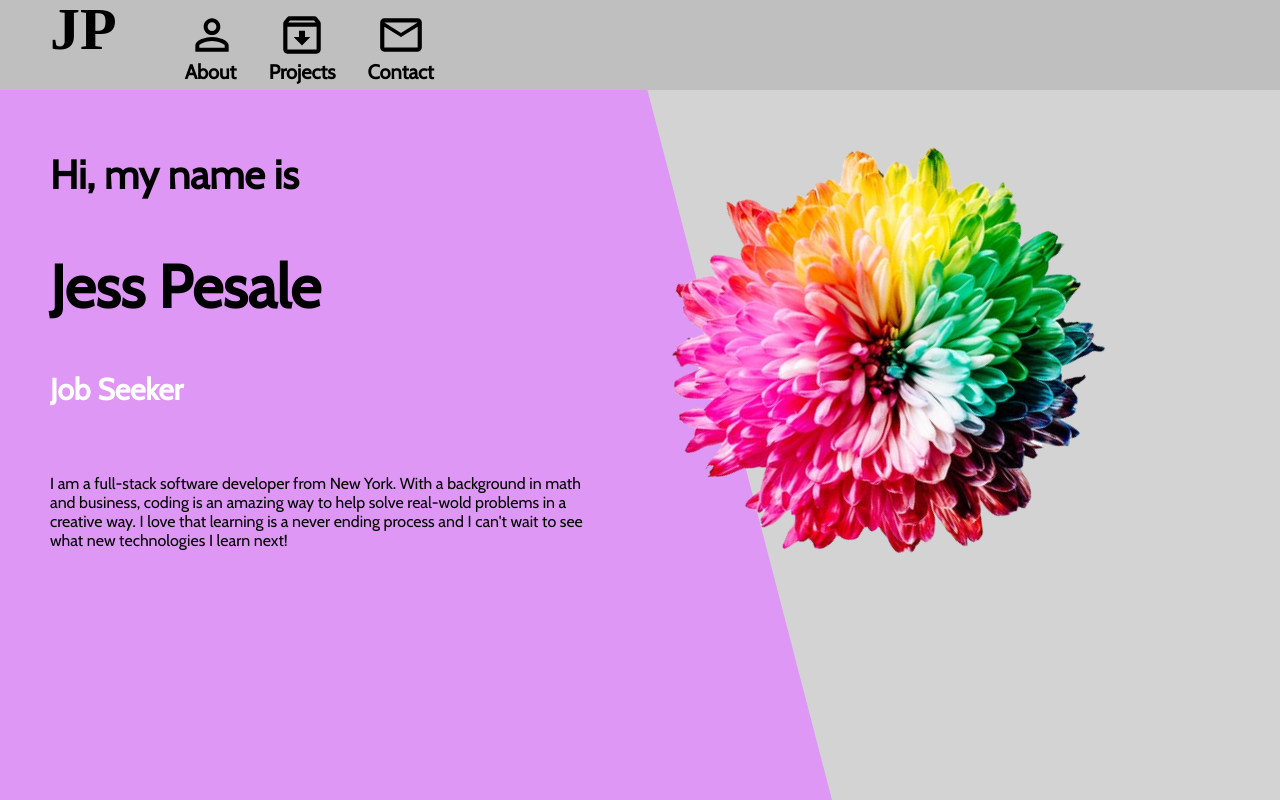
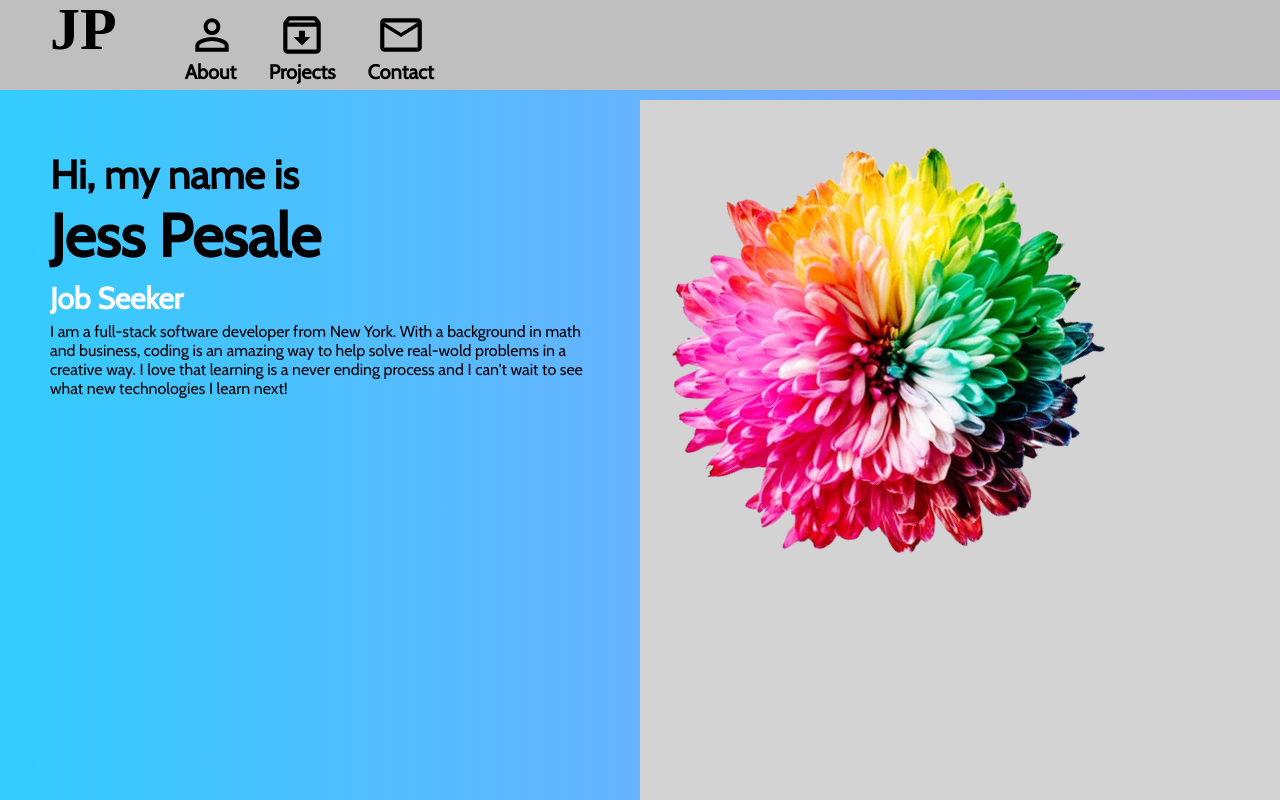
Before and after one commit to jesspesale/portfolio-site, a React (Create React App) app: page / in a window 1280 px wide. Shown: the top 800 px of the page. Built offline with nearby package versions, Linux system fonts and the light colour scheme.

Commit message:
working on fixing the background color

```diff
--- a/src/App.css
+++ b/src/App.css
@@ -1,11 +1,13 @@
 *{
   margin: 0;
   padding: 0;
+  /* background: linear-gradient(to right, #33ccff 0%, #9999ff 100%); */
 }
 
 .app {
   font-family: 'Cabin', sans-serif;
-  background-color: lightgray;
+  /* background-color: lightgray; */
+  background: linear-gradient(to right, #33ccff 0%, #9999ff 100%);
   scroll-behavior: smooth;
 }
 
--- a/src/App.js
+++ b/src/App.js
@@ -9,7 +9,7 @@ import PortfolioContainer from './components/PortfolioContainer';
 function App() {
   return (
     <div className="app">
-        <PortfolioContainer/>
+        <PortfolioContainer />
         {/* <Navbar sticky="top" /> */}
     </div>
   );
--- a/src/components/Navbar/Navbar.css
+++ b/src/components/Navbar/Navbar.css
@@ -3,7 +3,7 @@
     height: 90px;
     background-color: rgb(192, 191, 191);
     position:fixed;
-    z-index: 4;
+    z-index: 5;
     /* top: 0; */
 }
 
--- a/src/components/PortfolioContainer.js
+++ b/src/components/PortfolioContainer.js
@@ -11,8 +11,6 @@ export default function PortfolioContainer() {
 
   const renderPage = () => {
     switch (currentPage) {
-    //   case "intro":
-    //     return <Intro />
       case "about":
         return <About />
 
@@ -30,11 +28,11 @@ export default function PortfolioContainer() {
     }
   }
 
-//   const handlePageChange = (page) => setCurrentPage(page)
 
   return (
     <div>
         <Navbar setCurrentPage={setCurrentPage}/>
+        <div></div>
       {/* <Navbar handlePageChange={handlePageChange} currentPage={currentPage} /> */}
       {renderPage()}
     </div>
--- a/src/components/about/About.js
+++ b/src/components/about/About.js
@@ -6,19 +6,19 @@ const About = () => {
       <div>
         <h2 className="a-title">About Me</h2>
       </div>
-      <div className="about">
+      {/* <div className="about">
         <div className="a-left">
           <div className="a-card-bg"></div>
-          <div className="a-card">
+          <div className="a-card"> */}
             <p className="a-text">
               Work out, go for a run, kickboxing, listen to music and podcasts!
             </p>
-          </div>
+          {/* </div>
         </div>
         <div className="a-right">
           <div className="a-bg"></div>
         </div>
-      </div>
+      </div> */}
     </div>
   );
 };
--- a/src/components/about/about.css
+++ b/src/components/about/about.css
@@ -3,6 +3,8 @@
   margin-top: 50px;
   display: flex;
   align-items: center;
+  /* z-index: 3; */
+  background-color: linear-gradient(to right, #33ccff 0%, #9999ff 100%);
 }
 
 .a-left{
@@ -11,6 +13,7 @@
   align-items: center;
   justify-content: center;
   /* position: relative; */
+  background: linear-gradient(to right, #33ccff 0%, #9999ff 100%);
   height: 100%;
 }
 
--- a/src/components/intro/Intro.js
+++ b/src/components/intro/Intro.js
@@ -9,10 +9,12 @@ const Intro = () => {
       <div>
         <div className="intro" id="intro">
           <div className="left-color">
-            <div className="i-bg"></div>
+            {/* <div className="i-bg"></div> */}
             <div className="i-left-wrapper">
+
               <h2 className="i-intro">Hi, my name is</h2>
               <h2 className="i-name"> Jess Pesale</h2>
+
               <div className="i-title">
                 <div className="i-title-wrapper">
                   <div className="i-title-item">Software Engineer</div>
@@ -20,6 +22,7 @@ const Intro = () => {
                   <div className="i-title-item">Job Seeker</div>
                 </div>
               </div>
+
               <p className="i-description">
                 I am a full-stack software developer from New York. With a
                 background in math and business, coding is an amazing way to
@@ -27,7 +30,9 @@ const Intro = () => {
                 learning is a never ending process and I can't wait to see what
                 new technologies I learn next!
               </p>
+
             </div>
+
           </div>
 
           <div className="i-right">
--- a/src/components/intro/intro.css
+++ b/src/components/intro/intro.css
@@ -2,6 +2,7 @@
 .intro{
     display: flex;
     height: 100vh;
+    position: inherit;
 }
 
 .left-color{
@@ -12,7 +13,7 @@
 
 .i-left-wrapper{
     padding: 50px;
-    height: 50%;
+    /* height: 50%; */
     display: flex;
     flex-direction: column;
     justify-content: space-between;
@@ -22,14 +23,13 @@
 
 .i-intro{
     font-size: 40px;
-    font-weight: 300px;
 }
 .i-name{
-    margin-top: -10px;
+    /* margin-top: -10px; */
     font-size: 60px;
 }
 .i-title{
-    margin-top: -20px;
+    /* margin-top: -20px; */
     height: 50px;
     overflow: hidden;
 }
```
